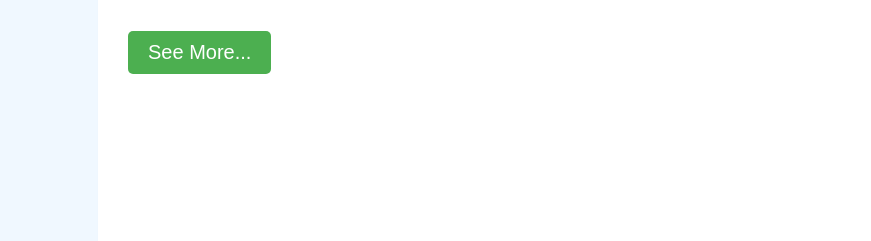
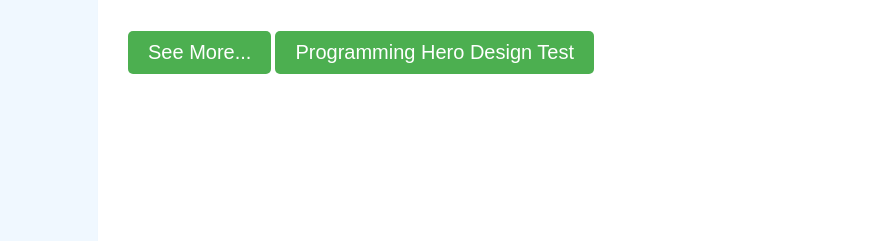
Before and after one commit to hanifsikder921/tp, a plain HTML site: page index.html in a window 1280 px wide. Shown: the part 380-621 px from the top of the page, 0-871 px from the left. Drawn offline with Linux system fonts and the light colour scheme.

Commit message:
link a site

```diff
--- a/index.html
+++ b/index.html
@@ -21,6 +21,7 @@
                     natus dolore inventore voluptatem explicabo? Eius officiis voluptas sunt. Quia recusandae nulla ut
                     aliquid. Lorem ipsum dolor sit amet consectetur adipisicing elit. Sunt libero iste earum, autem amet pariatur. Excepturi officiis obcaecati aliquam ea, totam pariatur fugiat doloribus perspiciatis, atque esse quas dolorem tempora. Lorem ipsum dolor sit amet consectetur adipisicing elit. Sapiente perferendis culpa ullam facere cumque recusandae architecto, ab quod dolorem iure accusamus dolore ipsam maxime eligendi in quia officia eos totam?</p>
                 <button>See More...</button>
+                <button><a href="html/pt2.html" style="text-decoration: none; color: white;">Programming Hero Design Test</a></button>
             </div>
             <div class="profile">
                 <img src="photo.jpg" alt="">
```
